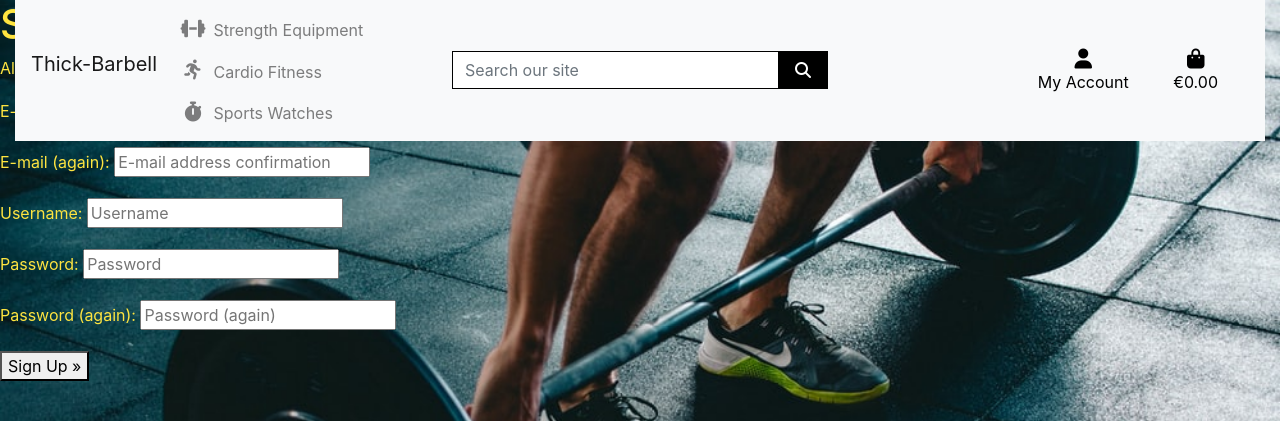
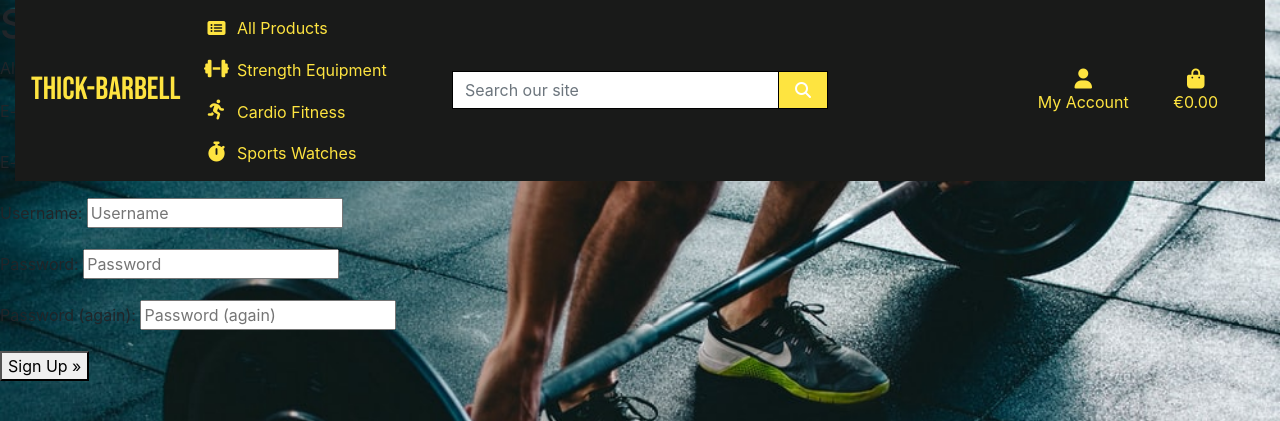
Before and after one commit to azimny86/thick_barbell, a Django app: page /accounts/signup/ in a window 1280 px wide. Shown: the top 421 px of the page. Run offline with Django 3.2, Linux system fonts and the light colour scheme; some libraries are stand-ins or nearby versions.

Commit message:
Adding styling to navbar

```diff
--- a/home/templates/home/index.html
+++ b/home/templates/home/index.html
@@ -16,9 +16,8 @@
 
                 <div class="my-5">
                     <h3>
-                        <a href="#" class="shop-now-button btn btn-lg rounded-0 text-0 text-uppercase py-3">Shop Now</a>
+                        <a href="#" class="shop-now-button btn btn-lg rounded-0 text-0 text-uppercase py-3">Login now for 10% discount with your first purchase</a>
                     </h3>
-
                 </div>
 
             </div>
--- a/static/css/base.css
+++ b/static/css/base.css
@@ -1,3 +1,5 @@
+@import url('https://fonts.googleapis.com/css2?family=Bebas+Neue&display=swap');
+
 html {
     height: 100%;
 }
@@ -6,11 +8,33 @@ body {
     background: url('/media/background.jpg') no-repeat center fixed;
     background-size: cover;
     height: calc(100vh - 164px);
+}
+
+.navbar {
+    background-color: #191A19;
+}
+.navbar-brand {
+    font-family: 'Bebas Neue', cursive;
+    font-size: xx-large;
     color: #FEE440;
 }
 
+.nav-link {
+    color: #FEE440;
+}
 .navbar-product {
   display:  contents;
+}
+
+/* Products */
+.overlay {
+    height: 100%;
+    width: 100%;
+    top:0;
+    left: 0;
+    position: fixed;
+    background:url('/media/background-products.jpg') no-repeat ;
+    z-index: 1;
 }
 
 /* from Bulma */
@@ -31,13 +55,13 @@ body {
 }
 
 .shop-now-button {
-    background: black;
+    background: #FEE440;
     color: white;
     min-width: 260px;
 }
 
 .btn-black {
-    background: black;
+    background: #FEE440;
     color: white;
 }
 
@@ -52,7 +76,7 @@ body {
 }
 
 .text-black {
-    color: #000 !important;
+    color: #FEE440 !important;
 }
 
 .border-black {
--- a/templates/base.html
+++ b/templates/base.html
@@ -41,7 +41,7 @@
 
 <body>
   <header class="container-fluid fixed-top">
-    <nav class="navbar navbar-expand-lg navbar-light bg-light">
+    <nav class="navbar navbar-expand-lg">
       <a class="navbar-brand" href="{% url 'home' %}">Thick-Barbell</a>
       <button class="navbar-toggler" type="button" data-toggle="collapse" data-target="#navbarSupportedContent" aria-controls="navbarSupportedContent" aria-expanded="false" aria-label="Toggle navigation">
         <span class="navbar-toggler-icon"></span>
@@ -51,6 +51,12 @@
         <ul class="navbar-nav navbar-products ">
           <li class="nav-item " >
               <span class="icon-text">
+                <a href="" class="nav-link">
+                  <span class="icon">
+                    <i class="fas fa-list-alt"></i>
+                  </span>
+                  <span> All Products</span>
+                </a>
                 <a href="" class="nav-link">
                   <span class="icon">
                     <i class="fas fa-dumbbell fa-lg"></i>
@@ -115,7 +121,7 @@
                         <div><i class="fas fa-shopping-bag fa-lg"></i></div>
                         <p class="my-0">
                             {% if grand_total %}
-                                ${{ grand_total|floatformat:2 }}
+                                €{{ grand_total|floatformat:2 }}
                             {% else %}
                                 €0.00
                             {% endif %}
```
